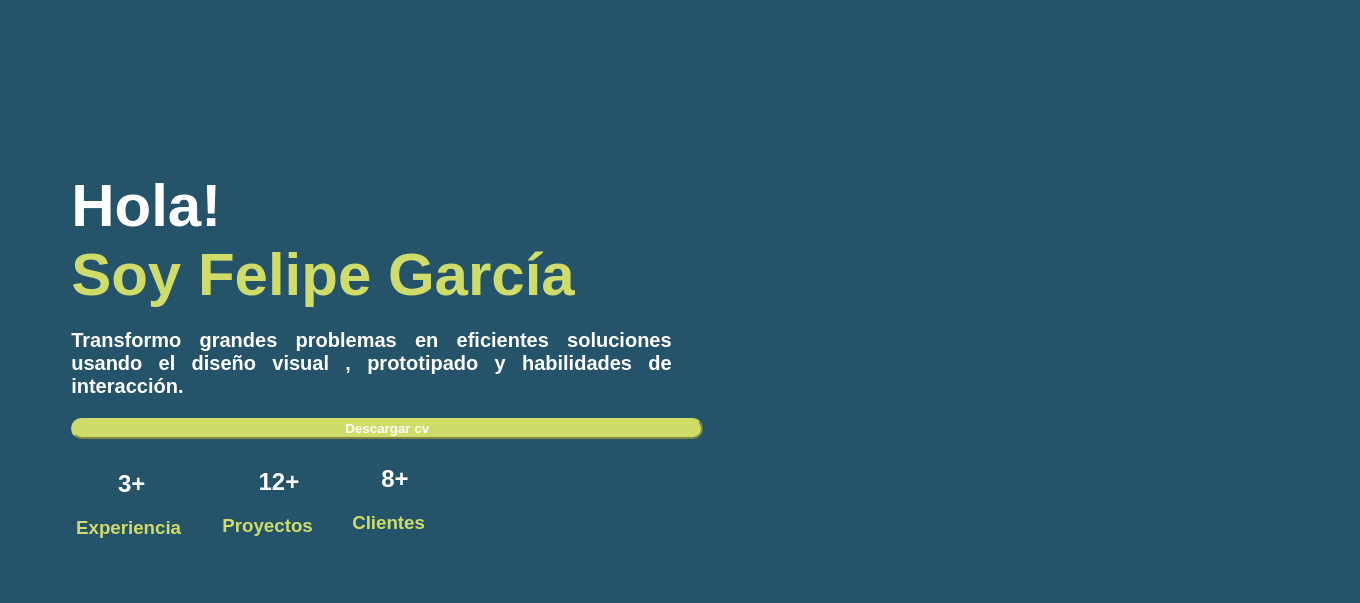
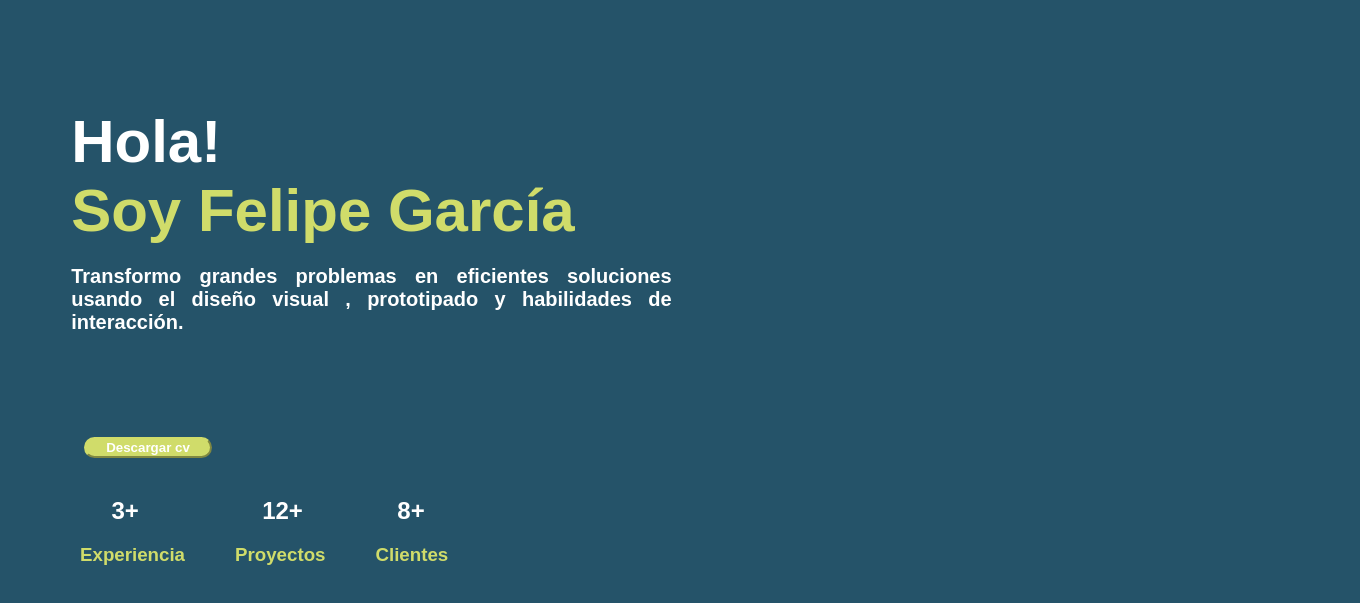
Before and after one commit to FelipeG2593/actividadesClase, a plain HTML site: page index.html in a window 1280 px wide. Shown: the part 123-726 px from the top of the page, 1360 px wide, since content can reach past the window. Drawn offline with nearby package versions, Linux system fonts and the light colour scheme.

Commit message:
Entrega_12_05_24_2

```diff
--- a/styles/index.css
+++ b/styles/index.css
@@ -13,6 +13,7 @@ nav{
     justify-content: space-between;
     align-items: center;
     display: flex;
+
 
 }
 
@@ -56,7 +57,7 @@ transform:scale(1.2)
     text-align: left;
     font-weight:bold ;
     font-size: 40px;
-    margin-top: 10%;
+    margin-top: 5%;
 
 }
 .titulos h2{
@@ -85,14 +86,15 @@ section {
     font-size: 20px;
 }
 footer{
-
+    position: absolute;
+    left: 80px;
+    top: 620px;
     width: 100%;
     height: auto;
     display:flex;
     align-items: center;
     gap: 50px;
-    margin-left: 5px;
-    margin-right: 5px;
+
 
 }
 .logoAbajo{
@@ -102,24 +104,22 @@ footer{
 
 .footerS{
     color: #d0dc6a;
-    padding-left:60% ;
+
 }
 .footerT{
     color: white;
-    padding-left:100% ;
-    margin-top: 30%;
-    margin-bottom: auto;
-    margin-left: auto;
-    margin-right: auto;
+    margin-left: 30%;
+
 }
 
+
 .boton button{
-    width: 50%;
+    width: 10%;
     background-color: #d0dc6a;
     font-weight: bold;
-    display:block;
-    margin-top: 8%;
-    margin-left: 5%;
+    position: absolute;
+    left: 84px;
+    top: 560px;
 
 }
 
```
